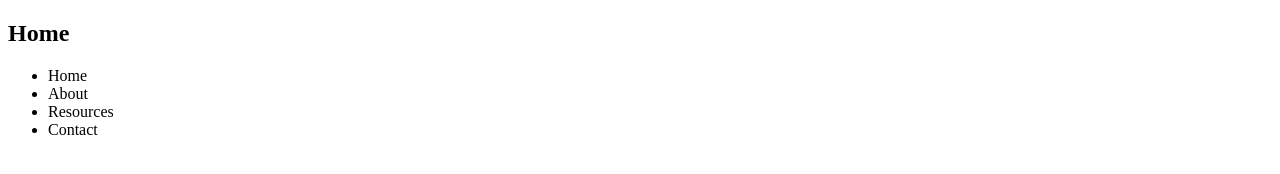
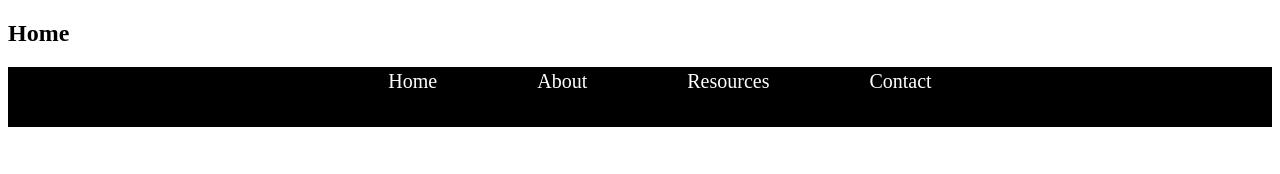
Before and after one commit to jonyawn/capstone, a plain HTML site: page index.html in a window 1280 px wide. Drawn offline with Linux system fonts and the light colour scheme.

Commit message:
updated css

```diff
--- a/index.html
+++ b/index.html
@@ -4,6 +4,7 @@
     <meta charset="UTF-8">
     <meta name="viewport" content="width=device-width, initial-scale=1.0">
     <title>Document</title>
+    <link href="styleSheet.css" rel="styleSheet">
 </head>
 <body>
     <nav>
--- /dev/null
+++ b/styleSheet.css
@@ -0,0 +1,19 @@
+.navbar{
+    height: 60px;
+    width: 100%;
+    text-align: center;
+    background-color: black;
+    color: white;
+}
+.navbar ul{
+    display: flex;
+    justify-content: center;
+    align-items: center;
+    max-width: 1400px;
+    margin: auto;
+    height: 30px;
+    gap: 15px;
+    list-style-type: none;
+    font-size: 1.25em;
+    gap: 100px;
+}
```
